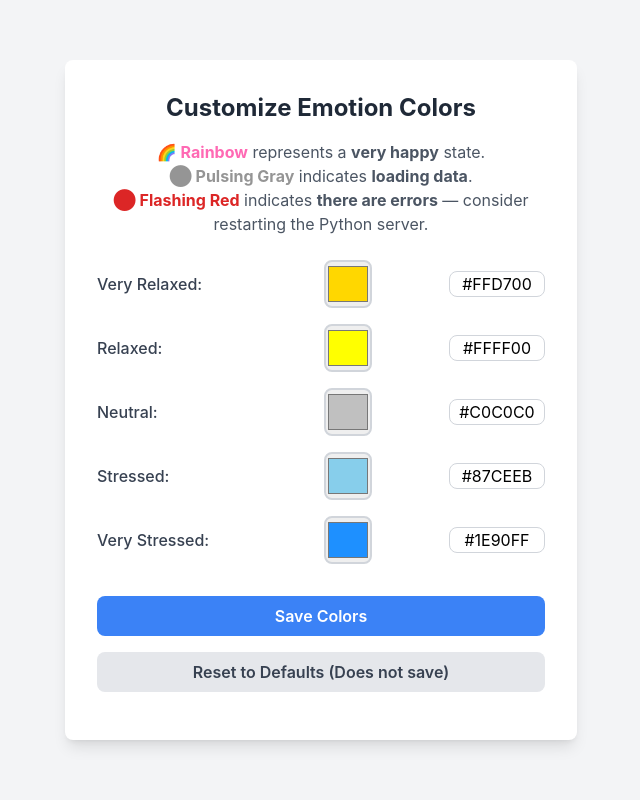
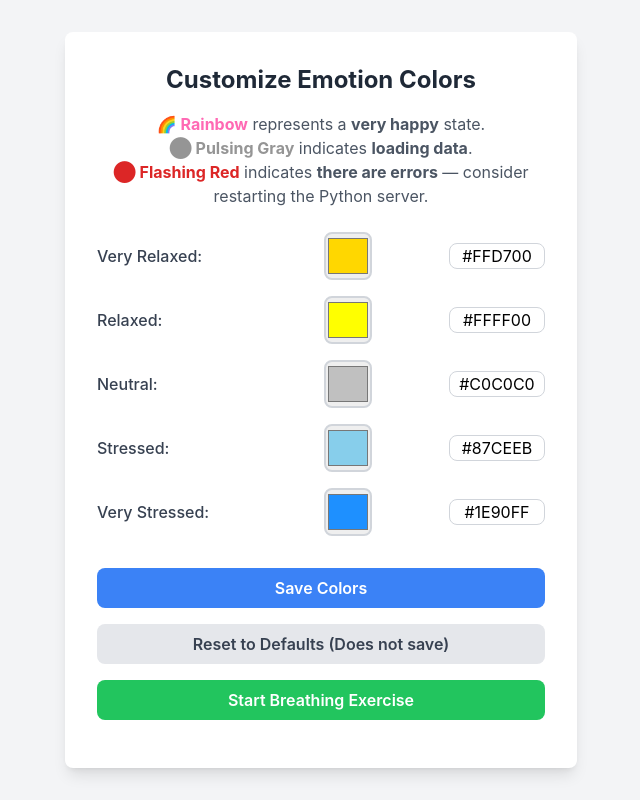
Before and after one commit to NaralC/GetHRV, a Django app: page /colors/ in a window 1280 px wide. Shown: the whole page, without its empty margins (319-959 px from the left). Run offline with Django 4.2, Linux system fonts and the light colour scheme; data that the repository does not hold is empty; some libraries are stand-ins or nearby versions.

Commit message:
ui: toggle breathing exercise button

```diff
--- a/templates/colors.html
+++ b/templates/colors.html
@@ -162,9 +162,22 @@
       >
         Reset to Defaults (Does not save)
       </button>
+
+       <!-- Breathing Exercise Button -->
+       <button
+       id="startBreathing"
+       type="button"
+       class="w-full bg-green-500 text-white font-semibold py-2 mt-4 rounded-lg hover:bg-green-600 transition"
+     >
+       Start Breathing Exercise
+     </button>
+
+   </div>
     </div>
 
     <script>
+      let isBreathing = false;
+
       // Function to load colors from localStorage
       function loadColors() {
         fetch("http://127.0.0.1:8000/colors/get-colors")
@@ -282,6 +295,32 @@
         document.getElementById("very-sad-hex").value = defaultColors.verySad;
       }
 
+      function startBreathingExercise() {
+        const button = document.getElementById("startBreathing");
+
+        if (!isBreathing) {
+          // Start breathing mode
+          isBreathing = true;
+          button.textContent = "Stop Breathing Exercise";
+          button.classList.add("animate-pulse", "bg-red-500", "hover:bg-red-600");
+          button.classList.remove("bg-green-500", "hover:bg-green-600");
+
+          // TODO: Start breathing animation (if applicable)
+
+        } else {
+          // Stop breathing mode
+          isBreathing = false;
+          button.textContent = "Start Breathing Exercise";
+          button.classList.remove("animate-pulse", "bg-red-500", "hover:bg-red-600");
+          button.classList.add("bg-green-500", "hover:bg-green-600");
+
+          // TODO: Stop breathing animation (if applicable)
+        }
+      }
+
+      // Toggle breathing exercise on button click
+      document.getElementById("startBreathing").addEventListener("click", startBreathingExercise);
+
       // Event listeners
       document
         .getElementById("colorForm")
```
